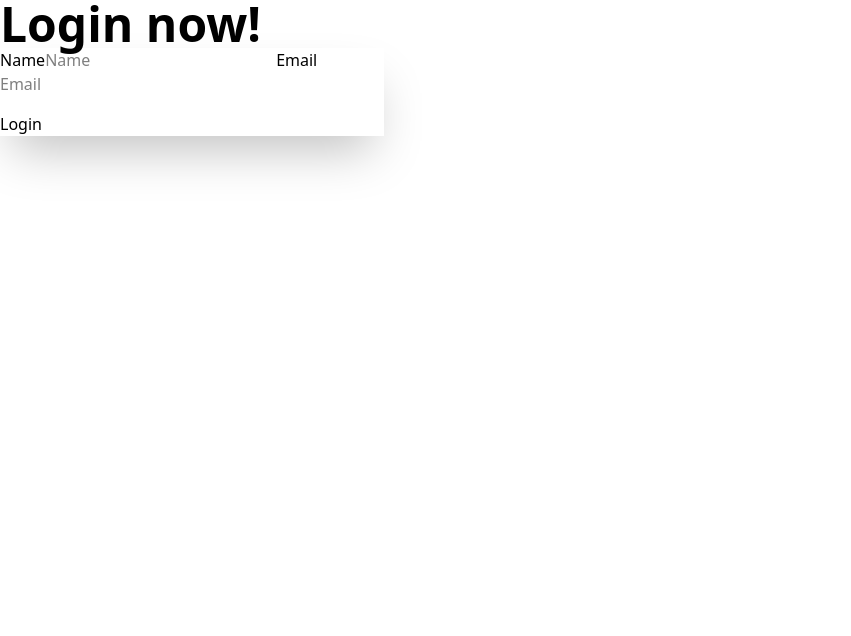
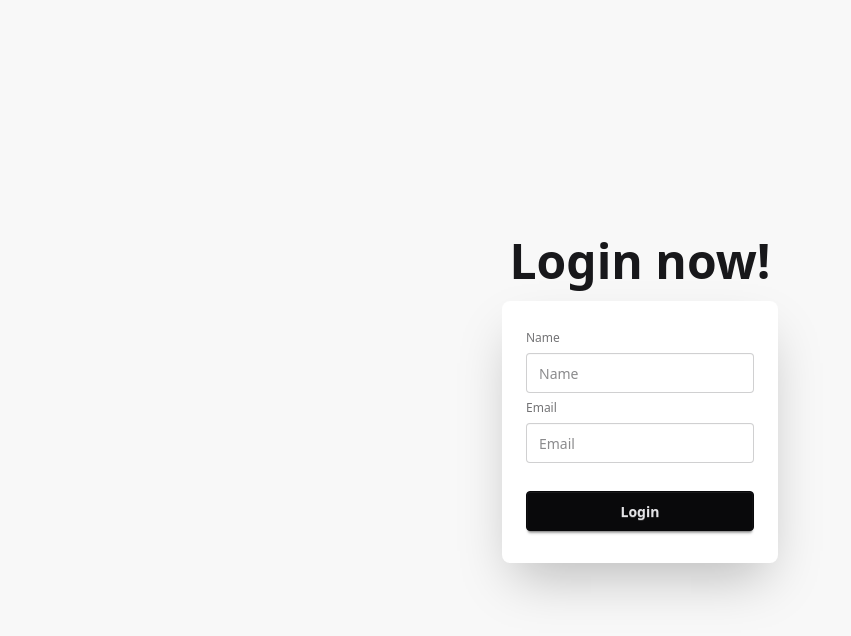
Before and after one commit to mdsheikhmohaimenulislam/Dashboard-client, a React (Vite) app: page / in a window 1280 px wide. Shown: the top 636 px of the page, without its empty margins (0-851 px from the left). Built offline with nearby package versions, Linux system fonts and the light colour scheme.

Commit message:
daisyui plugin added done

```diff
--- a/src/index.css
+++ b/src/index.css
@@ -1,2 +1,2 @@
 @import "tailwindcss";
-/* @plugin "daisyui"; */
+@plugin "daisyui";
```
